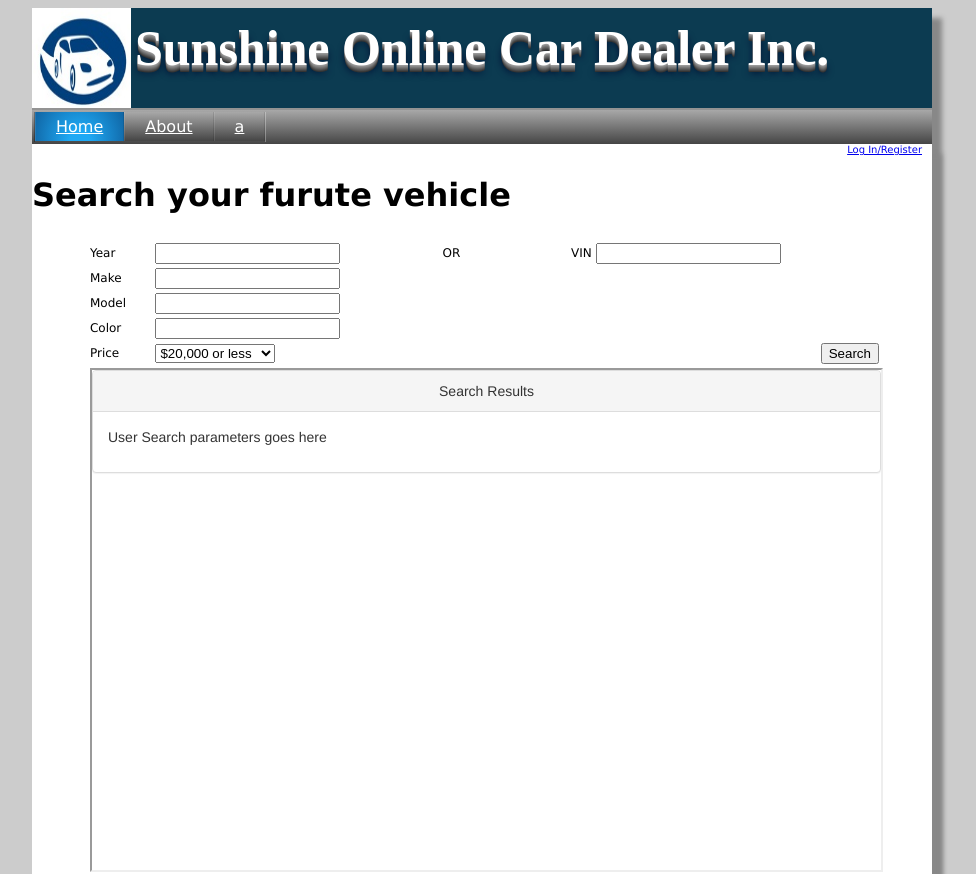
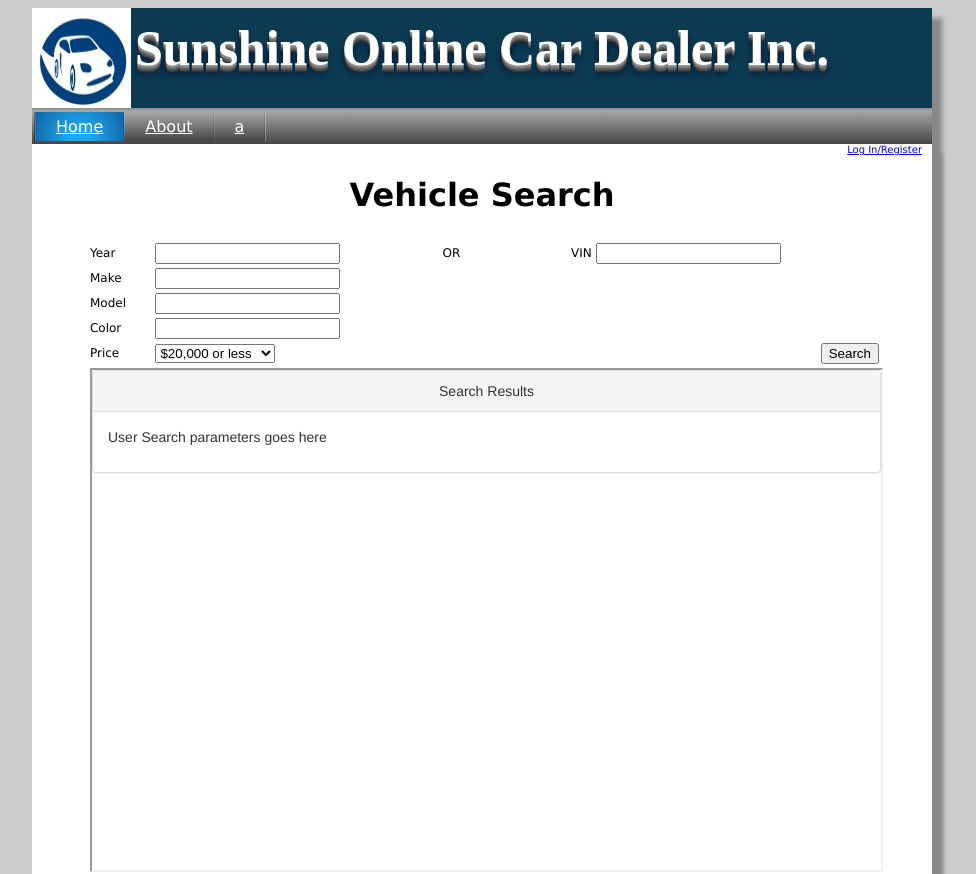
Before and after one commit to cen4010-onlinecardealer/www, a PHP site: page /main.php in a window 1280 px wide. Shown: the top 874 px of the page, without its empty margins (158-1134 px from the left). Run offline with PHP 8.4, Linux system fonts and the light colour scheme.

Commit message:
main page update
fixed wrong header

```diff
--- a/main.php
+++ b/main.php
@@ -10,7 +10,7 @@ include "header.php";
 <table border='0'name='orgMain' style='margin-left:auto;margin-right:auto;width:90%;font-size:12'>
 	<tr>
 		<td width='1%'></td>
-		<h1>Search your furute vehicle</h1>
+		<h1 class = "page-header" align = "center">Vehicle Search</h1>
 
 		<td width='1%'></td>
 	</tr>
@@ -60,7 +60,7 @@ include "header.php";
 				<option value='20000' selected='selected'>$20,000 or less</option>
 				<option value='30000'>$30,000 or less</option>
 				<option value='50000'>$50,000 or less</option>
-				<option value='1000000'>$50,000 or more</option>
+				<option value='50001'>$50,000 or more</option>
 			</select>
 		</td>
 		<td colspan='3' align='right'>
```
